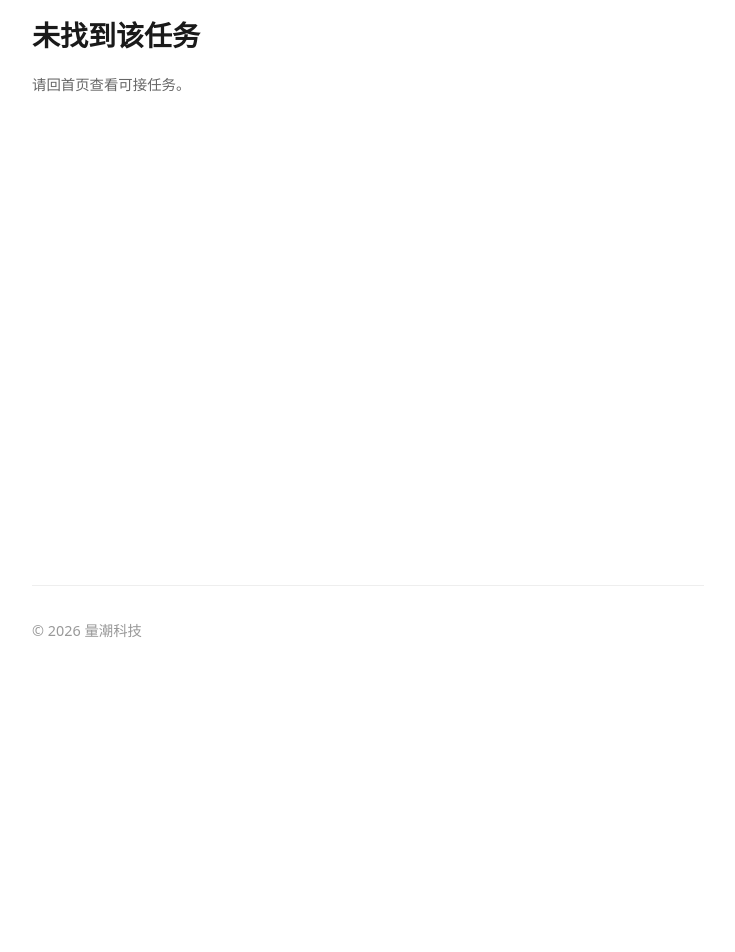
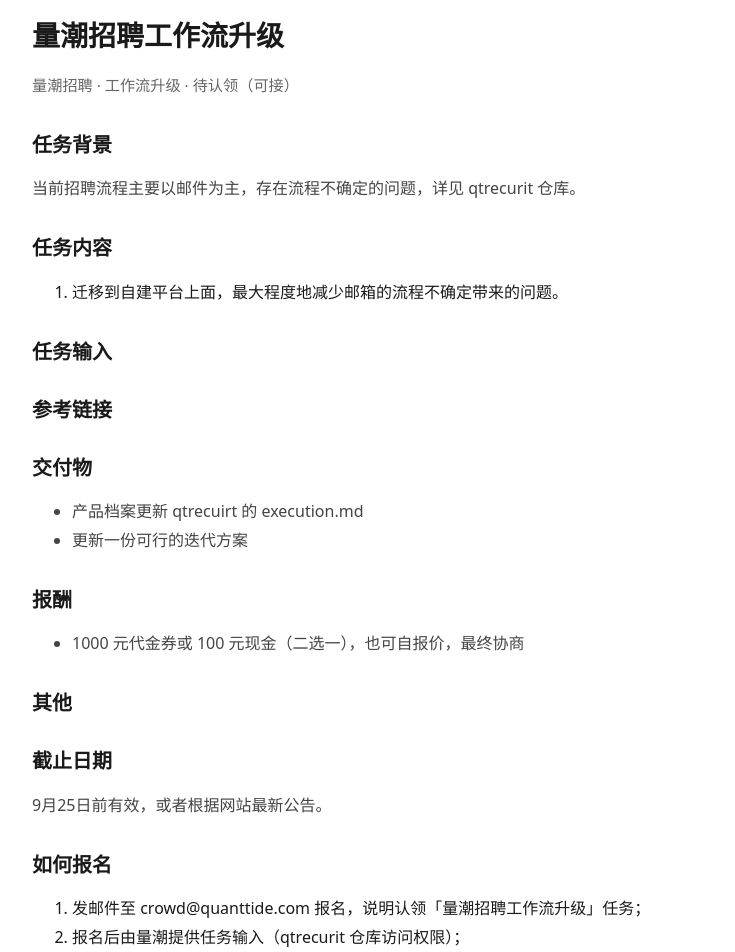
Before and after one commit to quanttide/qtcrowd, a React (Vite) app in the folder src/site/: page /tasks/qtrecurit-workflow-update in a window 1280 px wide. Shown: the part 140-1092 px from the top of the page, without its empty margins (272-1007 px from the left). Before the commit the page ends 800 px from the top, so only its background shows below. Built offline with nearby package versions, Linux system fonts and the light colour scheme.

Commit message:
feat: 新增量潮招聘工作流升级任务，支持 deadline 字段

```diff
--- a/src/site/src/data/tasks.json
+++ b/src/site/src/data/tasks.json
@@ -47,6 +47,37 @@
         "按交付物清单完成：资产云插件 / 可运行配置、使用说明文档、测试记录；",
         "完成后按任务档案结算（1000 元代金券或 100 元现金，二选一）；本任务可通过「认领考核题」方式计入考核。"
       ]
+    },
+    {
+      "name": "qtrecurit-workflow-update",
+      "title": "量潮招聘工作流升级",
+      "description": "从围绕邮箱为中心到围绕自研平台为中心。",
+      "business": "量潮招聘",
+      "category": "工作流升级",
+      "status": "待认领",
+      "background": [
+        "当前招聘流程主要以邮件为主，存在流程不确定的问题，详见 qtrecurit 仓库。"
+      ],
+      "content": [
+        "迁移到自建平台上面，最大程度地减少邮箱的流程不确定带来的问题。"
+      ],
+      "input": [],
+      "reference": [],
+      "deliverables": [
+        "产品档案更新 qtrecuirt 的 execution.md",
+        "更新一份可行的迭代方案"
+      ],
+      "reward": [
+        "1000 元代金券或 100 元现金（二选一），也可自报价，最终协商"
+      ],
+      "others": [],
+      "applyGuide": [
+        "发邮件至 crowd@quanttide.com 报名，说明认领「量潮招聘工作流升级」任务；",
+        "报名后由量潮提供任务输入（qtrecurit 仓库访问权限）；",
+        "按交付物清单完成：execution.md 更新、可行迭代方案；",
+        "完成后按任务档案结算（1000 元代金券或 100 元现金，二选一）。"
+      ],
+      "deadline": "9月25日前有效，或者根据网站最新公告。"
     }
   ]
 }
--- a/src/site/src/data/tasks.schema.json
+++ b/src/site/src/data/tasks.schema.json
@@ -91,6 +91,10 @@
           "type": "array",
           "items": { "type": "string", "minLength": 1 },
           "description": "如何报名步骤（站点侧维护，含真实接单入口）"
+        },
+        "deadline": {
+          "type": "string",
+          "description": "截止日期（可选）"
         }
       },
       "additionalProperties": false
--- a/src/site/src/data/tasks.ts
+++ b/src/site/src/data/tasks.ts
@@ -28,6 +28,7 @@
   reward: string[]; // 报酬 / 结算
   others: string[]; // 其他说明
   applyGuide: string[]; // 如何报名步骤（站点侧维护）
+  deadline?: string; // 截止日期（可选）
 }
 
 // tasks.json 由 scripts/sync-tasks.mjs 生成并经 scripts/validate-tasks.mjs 校验
--- a/src/site/src/pages/TaskDetail.tsx
+++ b/src/site/src/pages/TaskDetail.tsx
@@ -87,6 +87,13 @@
         </ul>
       </section>
 
+      {task.deadline && (
+        <section className="section">
+          <h2>截止日期</h2>
+          <p>{task.deadline}</p>
+        </section>
+      )}
+
       <section className="section">
         <h2>如何报名</h2>
         <ol>
```
